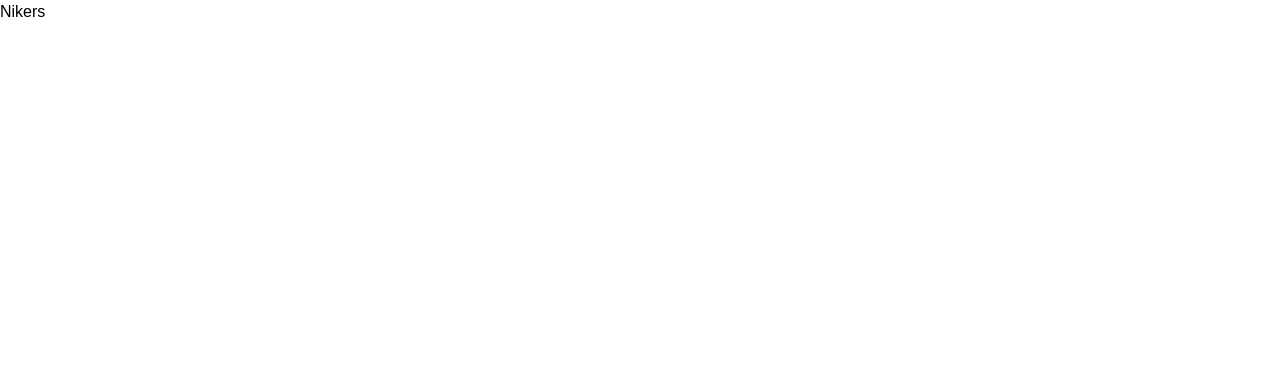
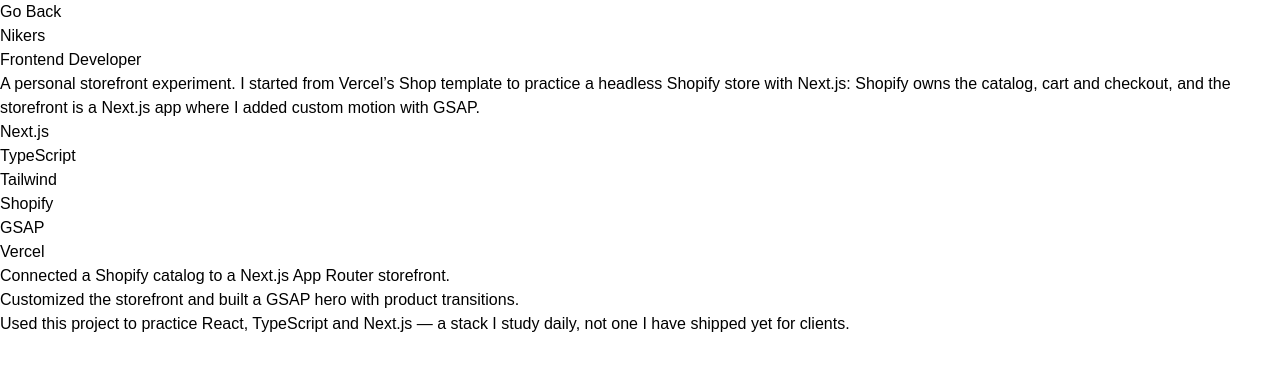
Before and after one commit to adolfosmrr/portfolio, a Next.js app: page /work/nikers in a window 1280 px wide. Shown: the top 370 px of the page. Built offline with nearby package versions, Linux system fonts and the light colour scheme.

Commit message:
feat: add case study content and work pages

```diff
--- a/app/work/[slug]/page.tsx
+++ b/app/work/[slug]/page.tsx
@@ -1,6 +1,7 @@
 import { Suspense } from 'react'
 import { books } from '@/data/books'
 import { notFound } from 'next/navigation'
+import Link from 'next/link'
 
 export function generateStaticParams() {
     return books
@@ -13,7 +14,33 @@ async function CaseStudy({ params }: {params: Promise<{ slug: string}>}) {
     const book = books.find((b) => b.slug === slug)
     if (!book) notFound()
 
-    return <h1>{book.title}</h1>
+    const cs = book.caseStudy
+
+    return (
+        <article>
+            <Link href="/">Go Back</Link>
+            <h1>{book.title}</h1>
+            {cs ? (
+                <>
+                    <p>{cs.role}{cs.client ? ` • ${cs.client}`:""}</p>
+                    <p>{cs.summary}</p>
+                    <ul>
+                        {cs.stack.map((tech) => (
+                            <li key={tech}>{tech}</li>
+                        ))}
+                    </ul>
+                    <ul>
+                        {cs.highlights.map((item) => (
+                            <li key={item}>{item}</li>
+                        ))}
+                    </ul>
+                    {cs.url ? (
+                        <a href={cs.url} target='_blank' rel='noreferrer'>Visit live site</a>
+                    ) : null}
+                </>
+            ): null}
+        </article>
+    )
 }
 
 export default function Page({ params }: {params: Promise<{ slug: string}>}) {
--- a/components/BookRow.tsx
+++ b/components/BookRow.tsx
@@ -26,7 +26,7 @@ export default function BookRow() {
         current.current = THREE.MathUtils.lerp(current.current, scrollTarget.current, 0.1)
 
 
-        const total = rowBooks.length * 0.6
+        const total = rowBooks.length * 0.6 //14.4
 
         groupRef.current.children.forEach((child, i) => {
             let x = (i * 0.6 + current.current) % total
--- a/data/books.ts
+++ b/data/books.ts
@@ -1,9 +1,19 @@
+export type CaseStudy = {
+    role: string
+    client?: string
+    stack: string[]
+    summary: string
+    highlights: string[]
+    url?: string
+}
+
 export type Book = {
     slug: string
     title: string
     screen: string
     href?: string
     type?: "client" | "personal"
+    caseStudy?: CaseStudy
 }
 
 export const books: Book[] = [
@@ -11,31 +21,89 @@ export const books: Book[] = [
         slug: "nikers",
         title: "Nikers",
         screen: "/screens/nikers.avif",
-        type: "personal"
+        type: "personal",
+        caseStudy: {
+            role: "Frontend Developer",
+            stack: ["Next.js", "TypeScript", "Tailwind", "Shopify", "GSAP", "Vercel"],
+            summary: "A personal storefront experiment. I started from Vercel’s Shop template to practice a headless Shopify store with Next.js: Shopify owns the catalog, cart and checkout, and the storefront is a Next.js app where I added custom motion with GSAP.",
+            highlights: [
+                "Connected a Shopify catalog to a Next.js App Router storefront.",
+                "Customized the storefront and built a GSAP hero with product transitions.",
+                "Used this project to practice React, TypeScript and Next.js — a stack I study daily, not one I have shipped yet for clients."
+            ]
+        }
     },
     {
         slug: "flor-de-cana-us",
         title: "Flor de Caña US",
         screen: "/screens/flor-de-cana-us.avif",
-        type: "client"
+        type: "client",
+        caseStudy: {
+            role: "Frontend Developer",
+            client: "Flor de Caña",
+            stack: ["Shopify", "Liquid", "JavaScript", "GSAP", "Swiper"],
+            summary: "The official U.S. store for Flor de Caña, a Nicaraguan rum brand. I build and maintain custom Shopify templates so visitors can browse aged rums, bundles and collections, and buy online.",
+            highlights: [
+                "Built custom product, bundle and collection pages in Liquid.",
+                "Worked on the cart, navigation and mega-menu.",
+                "Added GSAP animations and Swiper carousels, keeping the store fully responsive."
+            ],
+            url: "https://us.flordecana.com"
+        }
     },
     {
         slug: "flor-de-cana-experiencia",
         title: "Flor de Caña Experiencia",
         screen: "/screens/flor-de-cana-experiencia.avif",
-        type: "client"
+        type: "client",
+        caseStudy: {
+            role: "Frontend Developer",
+            client: "Flor de Caña",
+            stack: ["Shopify", "Liquid", "JavaScript", "GSAP", "Swiper"],
+            summary: "A Shopify store for booking distillery tours and brand experiences — tastings, workshops and merch — so visitors can discover the rum’s story beyond the bottle.",
+            highlights: [
+                "Built custom product and collection pages for tours, tastings and merchandise.",
+                "Created an experiences grid to browse and compare tours.",
+                "Implemented a booking flow with date and party-size selection."
+            ],
+            url: "https://flordecanaexperiencia.com"
+        }
     },
     {
         slug: "torremont",
         title: "TorreMont",
         screen: "/screens/torremont.avif",
-        type: "client"
+        type: "client",
+        caseStudy: {
+            role: "Designer & Developer",
+            client: "TorreMont",
+            stack: ["Webflow", "JavaScript", "GSAP", "SEO"],
+            summary: "Landing-page redesign for an Argentine company that designs, fabricates and installs towers and masts for telecommunications. The site presents services, accessories, clients and a contact form.",
+            highlights: [
+                "Redesigned the landing to strengthen brand identity, readability and visual hierarchy.",
+                "Built it in Webflow with custom JavaScript and GSAP animations.",
+                "Set up Google Search Console and technical SEO."
+            ],
+            url: "https://www.torremont.com.ar"
+        }
     },
     {
         slug: "servicios-mgw",
         title: "Servicios MGW",
         screen: "/screens/serviciosMGW.avif",
-        type: "client"
+        type: "client",
+        caseStudy: {
+            role: "Designer & Developer",
+            client: "Servicios MGW",
+            stack: ["Webflow", "JavaScript", "GSAP", "Google Analytics"],
+            summary: "Full website for an internet provider in Monte Grande, offering fiber and wireless plans, hardware and a contact flow to check coverage.",
+            highlights: [
+                "Designed the site in Figma and built it in Webflow, from mockup to production.",
+                "Merged several forms into one dynamic form with smart service selection.",
+                "Added GSAP interactions and integrated Google Analytics."
+            ],
+            url: "https://www.serviciosmontegrande.com"
+        }
     },
     {
         slug: "skills",
```
